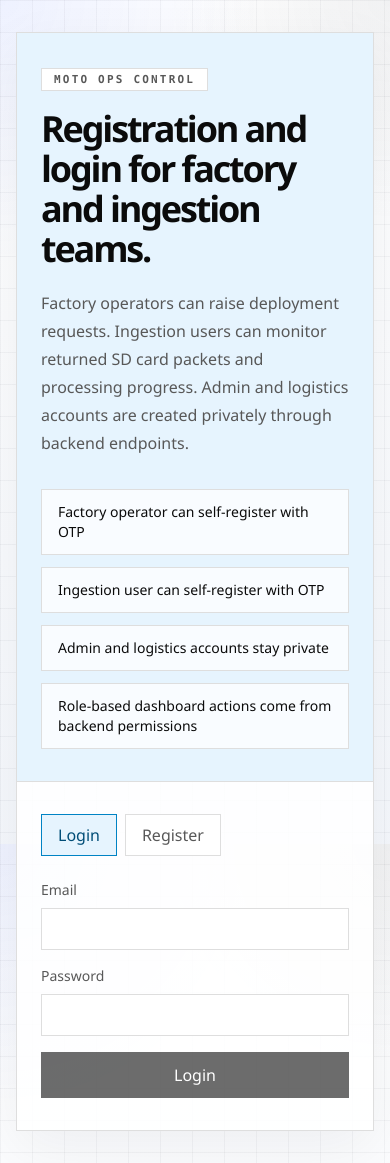
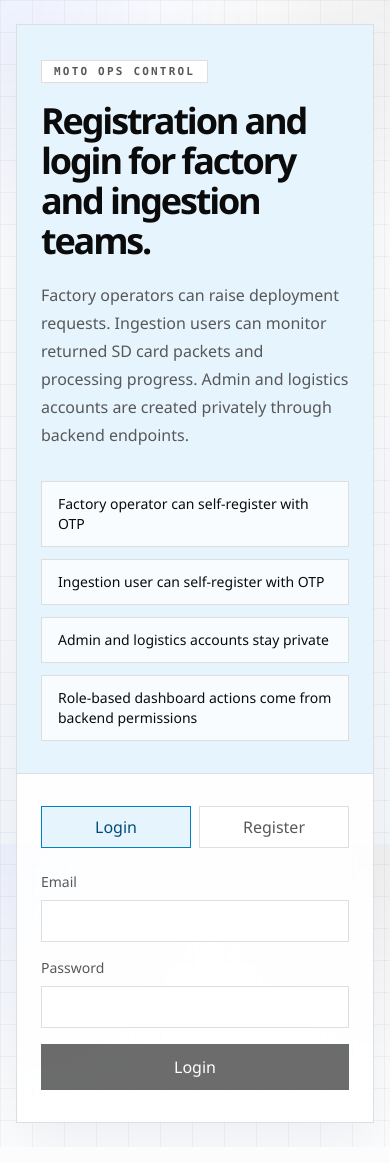
Before and after one commit to krnkiran22/Buildai_DLC, a Next.js app: page / in a window 390 px wide. Built offline with nearby package versions, Linux system fonts and the light colour scheme; no server answers.

Commit message:
Improve auth portal mobile layout

```diff
--- a/src/components/auth-portal.tsx
+++ b/src/components/auth-portal.tsx
@@ -90,7 +90,7 @@ export function AuthPortal({
 
   return (
     <main className="grid-overlay min-h-screen">
-      <div className="mx-auto flex min-h-screen w-full max-w-[1240px] items-center px-4 py-8 sm:px-6 lg:px-10">
+      <div className="mx-auto flex min-h-screen w-full max-w-[1240px] items-start px-4 py-6 sm:px-6 sm:py-8 lg:items-center lg:px-10">
         <section className="panel-shell grid w-full overflow-hidden lg:grid-cols-[1.08fr_0.92fr]">
           <div className="border-b border-[color:var(--border)] bg-[color:var(--accent-soft)] px-6 py-8 lg:border-b-0 lg:border-r lg:px-8">
             <span className="border border-[color:var(--border)] bg-white px-3 py-1 font-mono text-[11px] font-semibold uppercase tracking-[0.2em] text-[color:var(--muted-foreground)]">
@@ -121,8 +121,8 @@ export function AuthPortal({
             </div>
           </div>
 
-          <div className="px-6 py-8 lg:px-8">
-            <div className="flex gap-2">
+          <div className="min-w-0 px-6 py-8 lg:px-8">
+            <div className="grid grid-cols-2 gap-2">
               {[
                 { id: "login", label: "Login" },
                 { id: "register", label: "Register" },
@@ -171,7 +171,7 @@ export function AuthPortal({
                   type="button"
                   onClick={() => void handleLogin()}
                   disabled={pending || !loginEmail || !loginPassword || !isApiConfigured()}
-                  className="border border-[color:var(--foreground)] bg-[color:var(--foreground)] px-4 py-2.5 text-sm font-semibold text-white disabled:opacity-60"
+                  className="w-full border border-[color:var(--foreground)] bg-[color:var(--foreground)] px-4 py-2.5 text-sm font-semibold text-white disabled:opacity-60"
                 >
                   {pending ? "Signing in..." : "Login"}
                 </button>
@@ -224,18 +224,18 @@ export function AuthPortal({
                     !registerDisplayName ||
                     !isApiConfigured()
                   }
-                  className="border border-[color:var(--foreground)] bg-[color:var(--foreground)] px-4 py-2.5 text-sm font-semibold text-white disabled:opacity-60"
+                  className="w-full border border-[color:var(--foreground)] bg-[color:var(--foreground)] px-4 py-2.5 text-sm font-semibold text-white disabled:opacity-60"
                 >
                   {pending ? "Generating..." : "Request OTP"}
                 </button>
 
                 {otpEmail ? (
                   <div className="grid gap-3 border border-[color:var(--border)] bg-[color:var(--muted)] p-4">
-                    <p className="text-sm text-[color:var(--foreground)]">
+                    <p className="break-all text-sm text-[color:var(--foreground)]">
                       Verify registration for <span className="font-semibold">{otpEmail}</span>
                     </p>
                     {otpDebugCode ? (
-                      <p className="font-mono text-sm text-[color:var(--info-foreground)]">
+                      <p className="break-all font-mono text-sm text-[color:var(--info-foreground)]">
                         Debug OTP: {otpDebugCode}
                       </p>
                     ) : null}
@@ -251,7 +251,7 @@ export function AuthPortal({
                       type="button"
                       onClick={() => void handleVerifyOtp()}
                       disabled={pending || !otpCode}
-                      className="border border-[color:var(--foreground)] bg-[color:var(--foreground)] px-4 py-2.5 text-sm font-semibold text-white disabled:opacity-60"
+                      className="w-full border border-[color:var(--foreground)] bg-[color:var(--foreground)] px-4 py-2.5 text-sm font-semibold text-white disabled:opacity-60"
                     >
                       {pending ? "Verifying..." : "Verify OTP and Login"}
                     </button>
```
